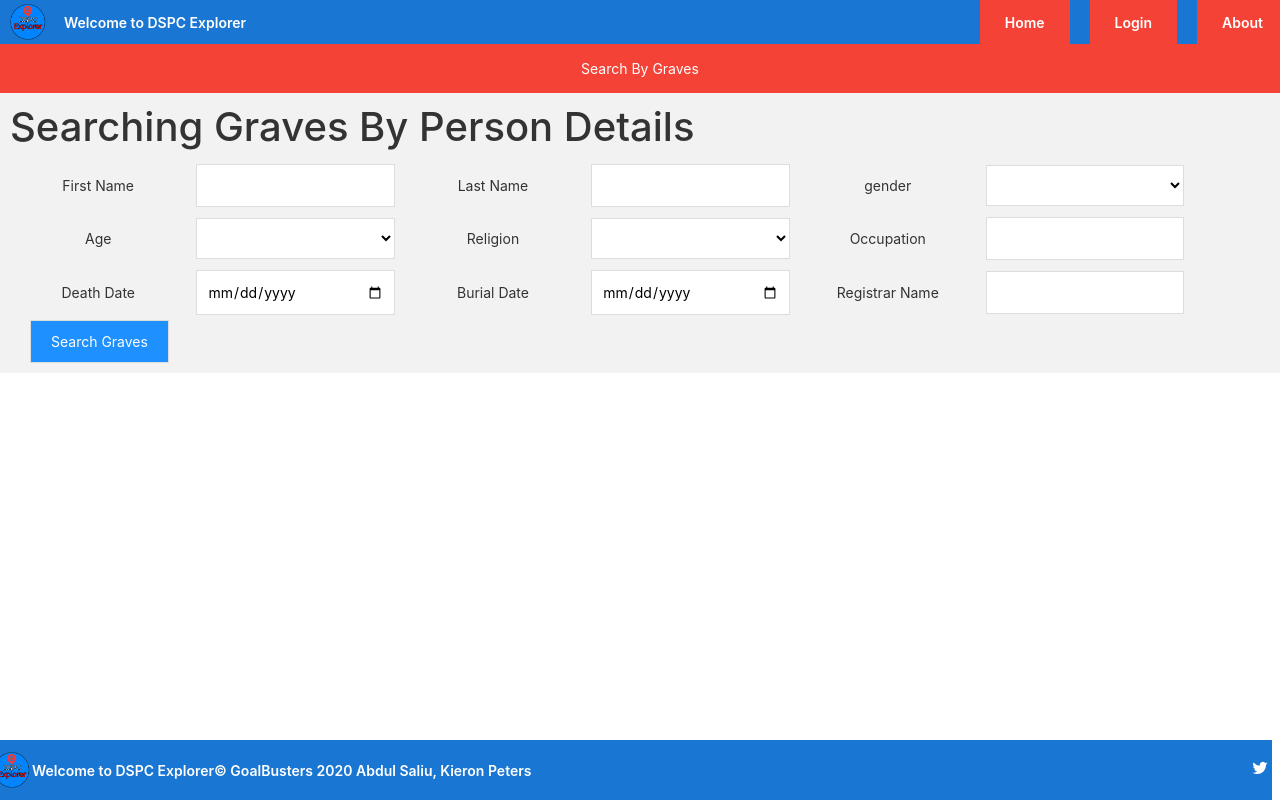
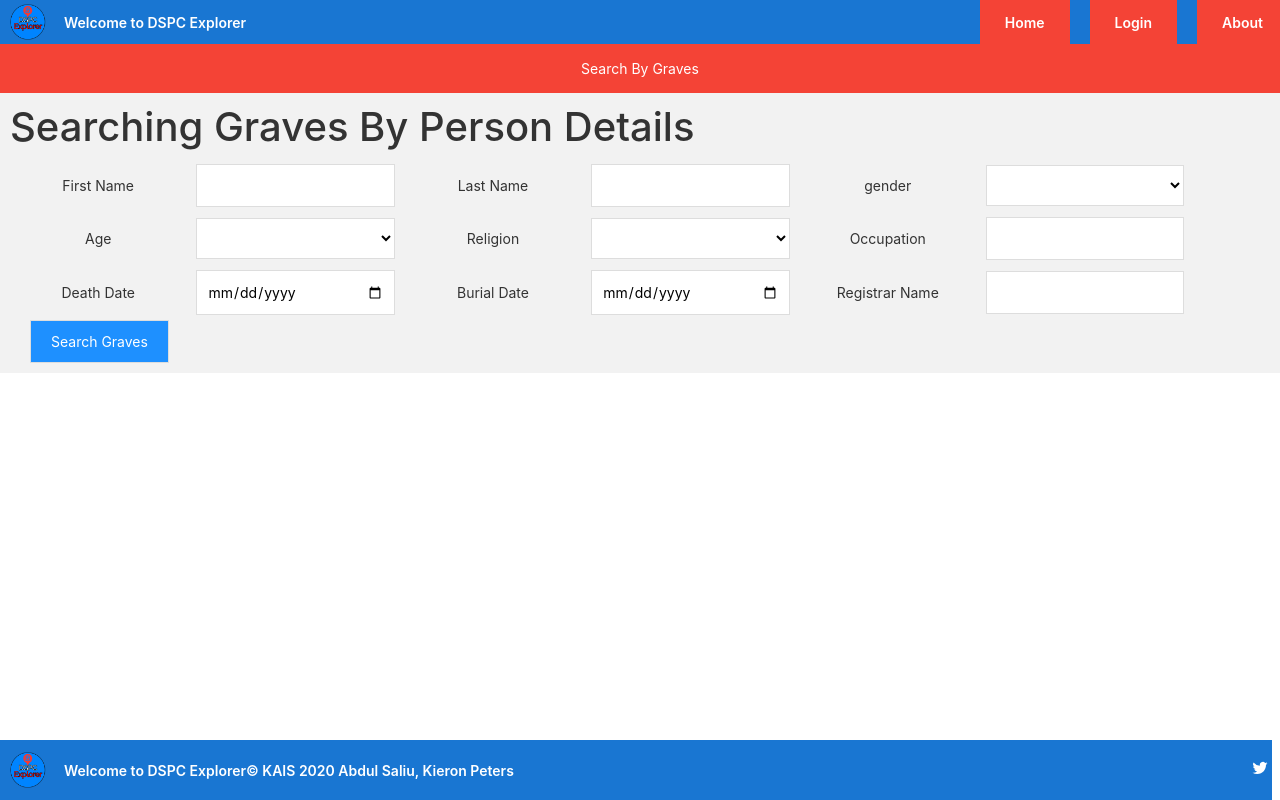
Before and after one commit to abdulfs2018/DSPC-Admin, an Angular app in the folder KAIS.Interactive.DSPC_EXPLORER.UI/dspc-explorer-ui/: page /home in a window 1280 px wide. Built offline with nearby package versions, Linux system fonts and the light colour scheme.

Commit message:
TASK14 added change to render the header and footer as separate components

```diff
--- a/KAIS.Interactive.DSPC_EXPLORER.UI/dspc-explorer-ui/src/app/app.component.html
+++ b/KAIS.Interactive.DSPC_EXPLORER.UI/dspc-explorer-ui/src/app/app.component.html
@@ -1,18 +1,6 @@
 <div class="page-container">
-<!-- Toolbar -->
-<div class="toolbar" role="banner">
-  <img
-    width="40"
-    alt="DSPC Logo"
-    src="../assets/images/Logo.png"
-    />
-  <span>Welcome to DSPC Explorer</span>
-    <div class="spacer"></div>
 
-    <a href="#" routerLink="home" class="nav-link" routerLinkActive="active">Home</a>
-    <a href="#" routerLink="login" class="nav-link" routerLinkActive="active">Login</a>
-    <a href="#" routerLink="about" class="nav-link" routerLinkActive="active">About</a>
-</div>
+  <app-header></app-header>
 
 <div class="content" role="main">
 
@@ -20,35 +8,6 @@
 
 </div>
 
-<!-- Footer -->
-<footer role="banner">
-  <img
-    width="40"
-    alt="DSPC Logo"
-    src="../assets/images/Logo.png"
-    />
-  <span>Welcome to DSPC Explorer</span>
-  <span>© GoalBusters 2020 Abdul Saliu, Kieron Peters</span>
-    <div class="spacer"></div>
-    <a aria-label="DSPC on Twitter" target="_blank" rel="noopener" href="https://twitter.com/angular" title="DSPC on Twitter">
+  <app-footer></app-footer>
 
-    <svg id="twitter-logo" height="24" data-name="Logo — FIXED" xmlns="http://www.w3.org/2000/svg" viewBox="0 0 400 400">
-      <defs>
-        <style>
-          .cls-1 {
-            fill: none;
-          }
-
-          .cls-2 {
-            fill: #ffffff;
-          }
-        </style>
-      </defs>
-      <rect class="cls-1" width="400" height="400" />
-      <path class="cls-2" d="M153.62,301.59c94.34,0,145.94-78.16,145.94-145.94,0-2.22,0-4.43-.15-6.63A104.36,104.36,0,0,0,325,122.47a102.38,102.38,0,0,1-29.46,8.07,51.47,51.47,0,0,0,22.55-28.37,102.79,102.79,0,0,1-32.57,12.45,51.34,51.34,0,0,0-87.41,46.78A145.62,145.62,0,0,1,92.4,107.81a51.33,51.33,0,0,0,15.88,68.47A50.91,50.91,0,0,1,85,169.86c0,.21,0,.43,0,.65a51.31,51.31,0,0,0,41.15,50.28,51.21,51.21,0,0,1-23.16.88,51.35,51.35,0,0,0,47.92,35.62,102.92,102.92,0,0,1-63.7,22A104.41,104.41,0,0,1,75,278.55a145.21,145.21,0,0,0,78.62,23"
-      />
-    </svg>
-
-  </a>
-</footer>
 </div>
--- a/KAIS.Interactive.DSPC_EXPLORER.UI/dspc-explorer-ui/src/app/app.component.scss
+++ b/KAIS.Interactive.DSPC_EXPLORER.UI/dspc-explorer-ui/src/app/app.component.scss
@@ -6,34 +6,6 @@
   box-sizing: border-box;
   -webkit-font-smoothing: antialiased;
   -moz-osx-font-smoothing: grayscale;
-}
-
-.spacer {
-  flex: 1;
-}
-
-
-.toolbar, footer {
-  height: 60px;
-  margin: -8px;
-  display: flex;
-  align-items: center;
-  background-color: #1976d2;
-  color: white;
-  font-weight: 600;
-}
-
-.toolbar img {
-  margin: 0 16px;
-}
-
-.toolbar #twitter-logo {
-  height: 40px;
-  margin: 0 16px;
-}
-
-.toolbar #twitter-logo:hover {
-  opacity: 0.8;
 }
 
 // .content {
@@ -88,11 +60,6 @@ a:hover {
   margin: 0;
 }
 
-footer {
-  position: absolute;
-  bottom: 0px;
-  width: 100%;
-}
 
 .page-container {
   position: relative;
--- a/KAIS.Interactive.DSPC_EXPLORER.UI/dspc-explorer-ui/src/app/app.module.ts
+++ b/KAIS.Interactive.DSPC_EXPLORER.UI/dspc-explorer-ui/src/app/app.module.ts
@@ -8,6 +8,8 @@ import { UserLoginComponent } from "./screens/user-login/user-login.component";
 import { FormsModule } from "@angular/forms";
 import { SearchResultComponent } from "./screens/search-result/search-result.component";
 import { SearchCardComponent } from './screens/search-card/search-card.component';
+import { HeaderComponent } from './header/header.component';
+import { FooterComponent } from './footer/footer.component';
 
 @NgModule({
   declarations: [
@@ -16,7 +18,9 @@ import { SearchCardComponent } from './screens/search-card/search-card.component
     AboutUsComponent,
     UserLoginComponent,
     SearchResultComponent,
-    SearchCardComponent
+    SearchCardComponent,
+    HeaderComponent,
+    FooterComponent
   ],
   imports: [
     BrowserModule,
--- /dev/null
+++ b/KAIS.Interactive.DSPC_EXPLORER.UI/dspc-explorer-ui/src/app/footer/footer.component.html
@@ -0,0 +1,31 @@
+<!-- Footer -->
+<footer role="banner">
+    <img
+      width="40"
+      alt="DSPC Logo"
+      src="../assets/images/Logo.png"
+      />
+    <span>Welcome to DSPC Explorer</span>
+    <span>© KAIS 2020 Abdul Saliu, Kieron Peters</span>
+      <div class="spacer"></div>
+      <a aria-label="DSPC on Twitter" target="_blank" rel="noopener" href="https://twitter.com/angular" title="DSPC on Twitter">
+
+      <svg id="twitter-logo" height="24" data-name="Logo — FIXED" xmlns="http://www.w3.org/2000/svg" viewBox="0 0 400 400">
+        <defs>
+          <style>
+            .cls-1 {
+              fill: none;
+            }
+
+            .cls-2 {
+              fill: #ffffff;
+            }
+          </style>
+        </defs>
+        <rect class="cls-1" width="400" height="400" />
+        <path class="cls-2" d="M153.62,301.59c94.34,0,145.94-78.16,145.94-145.94,0-2.22,0-4.43-.15-6.63A104.36,104.36,0,0,0,325,122.47a102.38,102.38,0,0,1-29.46,8.07,51.47,51.47,0,0,0,22.55-28.37,102.79,102.79,0,0,1-32.57,12.45,51.34,51.34,0,0,0-87.41,46.78A145.62,145.62,0,0,1,92.4,107.81a51.33,51.33,0,0,0,15.88,68.47A50.91,50.91,0,0,1,85,169.86c0,.21,0,.43,0,.65a51.31,51.31,0,0,0,41.15,50.28,51.21,51.21,0,0,1-23.16.88,51.35,51.35,0,0,0,47.92,35.62,102.92,102.92,0,0,1-63.7,22A104.41,104.41,0,0,1,75,278.55a145.21,145.21,0,0,0,78.62,23"
+        />
+      </svg>
+
+    </a>
+  </footer>
--- /dev/null
+++ b/KAIS.Interactive.DSPC_EXPLORER.UI/dspc-explorer-ui/src/app/footer/footer.component.scss
@@ -0,0 +1,29 @@
+footer img {
+    margin: 0 16px;
+}
+
+.toolbar #twitter-logo {
+    height: 40px;
+    margin: 0 16px;
+}
+
+.toolbar #twitter-logo:hover {
+    opacity: 0.8;
+}
+
+.spacer {
+    flex: 1;
+}
+
+footer {
+    height: 60px;
+    margin: -8px;
+    display: flex;
+    align-items: center;
+    background-color: #1976d2;
+    color: white;
+    font-weight: 600;
+    position: absolute;
+    bottom: 0px;
+    width: 100%;
+  }
--- /dev/null
+++ b/KAIS.Interactive.DSPC_EXPLORER.UI/dspc-explorer-ui/src/app/footer/footer.component.ts
@@ -0,0 +1,15 @@
+import { Component, OnInit } from '@angular/core';
+
+@Component({
+  selector: 'app-footer',
+  templateUrl: './footer.component.html',
+  styleUrls: ['./footer.component.scss']
+})
+export class FooterComponent implements OnInit {
+
+  constructor() { }
+
+  ngOnInit() {
+  }
+
+}
--- /dev/null
+++ b/KAIS.Interactive.DSPC_EXPLORER.UI/dspc-explorer-ui/src/app/header/header.component.html
@@ -0,0 +1,14 @@
+<!-- Toolbar -->
+<div class="toolbar" role="banner">
+    <img
+      width="40"
+      alt="DSPC Logo"
+      src="../assets/images/Logo.png"
+      />
+    <span>Welcome to DSPC Explorer</span>
+      <div class="spacer"></div>
+
+      <a href="#" routerLink="home" class="nav-link" routerLinkActive="active">Home</a>
+      <a href="#" routerLink="login" class="nav-link" routerLinkActive="active">Login</a>
+      <a href="#" routerLink="about" class="nav-link" routerLinkActive="active">About</a>
+  </div>
--- /dev/null
+++ b/KAIS.Interactive.DSPC_EXPLORER.UI/dspc-explorer-ui/src/app/header/header.component.scss
@@ -0,0 +1,26 @@
+.toolbar {
+    height: 60px;
+    margin: -8px;
+    display: flex;
+    align-items: center;
+    background-color: #1976d2;
+    color: white;
+    font-weight: 600;
+}
+
+.toolbar img {
+    margin: 0 16px;
+}
+
+.toolbar #twitter-logo {
+    height: 40px;
+    margin: 0 16px;
+}
+
+.toolbar #twitter-logo:hover {
+    opacity: 0.8;
+}
+
+.spacer {
+    flex: 1;
+}
--- /dev/null
+++ b/KAIS.Interactive.DSPC_EXPLORER.UI/dspc-explorer-ui/src/app/header/header.component.ts
@@ -0,0 +1,15 @@
+import { Component, OnInit } from '@angular/core';
+
+@Component({
+  selector: 'app-header',
+  templateUrl: './header.component.html',
+  styleUrls: ['./header.component.scss']
+})
+export class HeaderComponent implements OnInit {
+
+  constructor() { }
+
+  ngOnInit() {
+  }
+
+}
```
Also changed, not shown: 2 other files (tests, documents, lock files or other folders).
